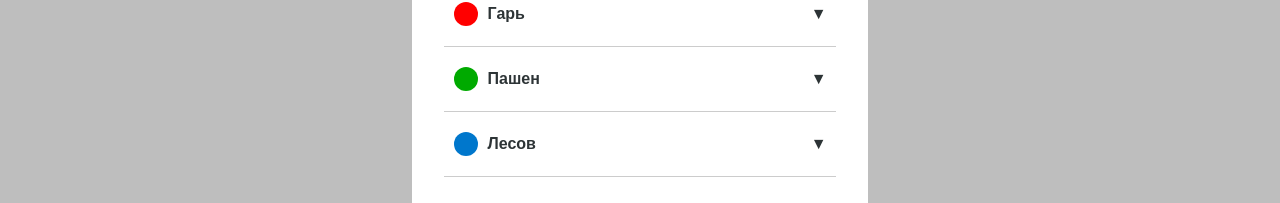
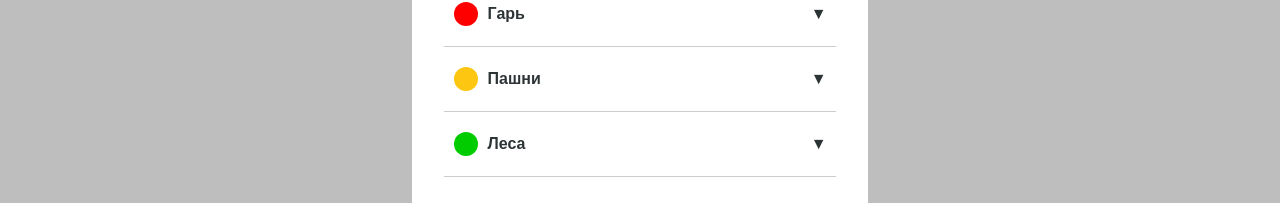
Before and after one commit to Qwental/DZZ_Project, a Next.js app in the folder web/: page / in a window 1280 px wide. Shown: the part 1033-1236 px from the top of the page. Built offline with nearby package versions, Linux system fonts and the light colour scheme.

Commit message:
цвета

```diff
--- a/web/src/components/LegendAccordion/LegendAccordion.tsx
+++ b/web/src/components/LegendAccordion/LegendAccordion.tsx
@@ -16,14 +16,14 @@ const legendItems: ItemType[] = [
     color: "#FF0000",
   },
   {
-    title: "Пашен",
+    title: "Пашни",
     description: "Земли, используемые для сельскохозяйственных работ.",
-    color: "#00AA00",
+    color: "#FDC611",
   },
   {
-    title: "Лесов",
+    title: "Леса",
     description: "Натуральный лесной массив, охраняемый от вырубки.",
-    color: "#0077CC",
+    color: "#00CC00",
   },
 ];
 
```
